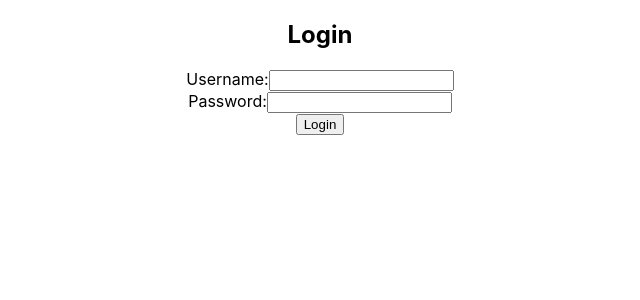
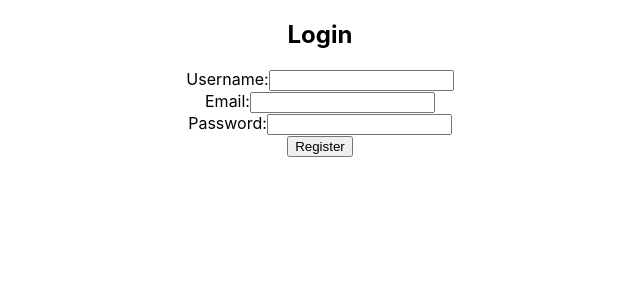
Before and after one commit to sobhanifahim/react-and-express-js-blog-frontend, a React (Create React App) app: page /register in a window 1280 px wide. Shown: the top 300 px of the page, without its empty margins (320-960 px from the left). Built offline with nearby package versions, Linux system fonts and the light colour scheme.

Commit message:
creating components to fetch data

```diff
--- a/package.json
+++ b/package.json
@@ -9,6 +9,7 @@
     "axios": "^1.5.1",
     "react": "^18.2.0",
     "react-dom": "^18.2.0",
+    "react-router-dom": "^6.16.0",
     "react-scripts": "5.0.1",
     "web-vitals": "^2.1.4"
   },
--- a/src/App.js
+++ b/src/App.js
@@ -1,10 +1,23 @@
 import './App.css';
+import {BrowserRouter,Route,Routes} from "react-router-dom";
 import Login from './components/login';
+import Register from './components/register';
+import Home from './components/home';
+import Userprofile from './components/userprofile';
 
 function App() {
   return (
     <div className="App">
-       <Login/>
+        <BrowserRouter>
+        <Routes>
+                <Route exact path = "/" element={<Login/>}></Route>
+                <Route path = "/register" element={<Register/>}></Route>
+                <Route path = "/home" element={<Home/>}></Route>
+                <Route path = "/profile" element={<Userprofile/>}></Route>
+                {/*<Route path = "/forgotpassword" element={<Forgotpassword/>}></Route>
+                <Route path = "/merchantdashboard" element={<MerchantDash/>}></Route> */}
+        </Routes>
+        </BrowserRouter>
     </div>
   );
 }
--- /dev/null
+++ b/src/components/home.jsx
@@ -0,0 +1,22 @@
+import axios from "axios";
+import { useEffect, useState } from "react";
+
+export default function Home() {
+    const [data,setdata]=useState(null)
+
+    useEffect(()=>{
+          axios.get('http://localhost:8000/home')
+          .then((response)=>{
+            console.log(response.data)
+            setdata(response.data)
+          })
+          .catch((error)=>{
+               console.log('Error getting data',error)
+          })
+    },[])
+    return(
+        <>
+        <button>Create blog</button>
+        </>
+    );
+};
--- /dev/null
+++ b/src/components/register.jsx
@@ -0,0 +1,77 @@
+import axios from "axios";
+import { useState } from "react";
+
+export default function Register() {
+    const[formData,setFormdata]=useState({
+        username:'',
+        email:'',
+        password:''
+    })
+    const handleChange=(e)=>{
+       const {name,value}=e.target;
+       setFormdata({...formData,[name]:value})
+    }
+    const handleSubmit = async (e) => {
+        e.preventDefault();
+        try {
+          const response = await axios.post('http://localhost:8000/register', formData);
+
+          if (response.status === 201) {
+
+            console.log(response.data.message,response.status);
+
+          } else {
+
+            console.error('Registration failed:', response.data.message);
+
+          }
+        } catch (error) {
+          console.log('Error:', error);
+
+        }
+      };
+
+   return(
+    <div>
+    <h2>Login</h2>
+    <form onSubmit={handleSubmit}>
+      <div>
+        <label htmlFor="username">Username:</label>
+        <input
+          type="text"
+          id="username"
+          name="username"
+          value={formData.username}
+          onChange={handleChange}
+          required
+        />
+      </div>
+      <div>
+        <label htmlFor="email">Email:</label>
+        <input
+          type="email"
+          id="email"
+          name="email"
+          value={formData.email}
+          onChange={handleChange}
+          required
+        />
+      </div>
+      <div>
+        <label htmlFor="password">Password:</label>
+        <input
+          type="password"
+          id="password"
+          name="password"
+          value={formData.password}
+          onChange={handleChange}
+          required
+        />
+      </div>
+      <div>
+        <button type="submit">Register</button>
+      </div>
+    </form>
+  </div>
+   );
+};
--- /dev/null
+++ b/src/components/userprofile.jsx
@@ -0,0 +1,20 @@
+import axios from "axios";
+import { useEffect, useState } from "react";
+export default function Userprofile() {
+    const [user,setUser]=useState(null)
+    useEffect(()=>{
+        axios.get('http://localhost:8000/userprofile')
+        .then((response)=>{
+          console.log(response.data)
+          setUser(response.data)
+        })
+        .catch((error)=>{
+             console.log('Error getting data',error)
+        })
+    },[])
+    return(
+        <>
+        <h3>Hello</h3>
+        </>
+    );
+};
```
Also changed, not shown: 1 other file (tests, documents, lock files or other folders).
